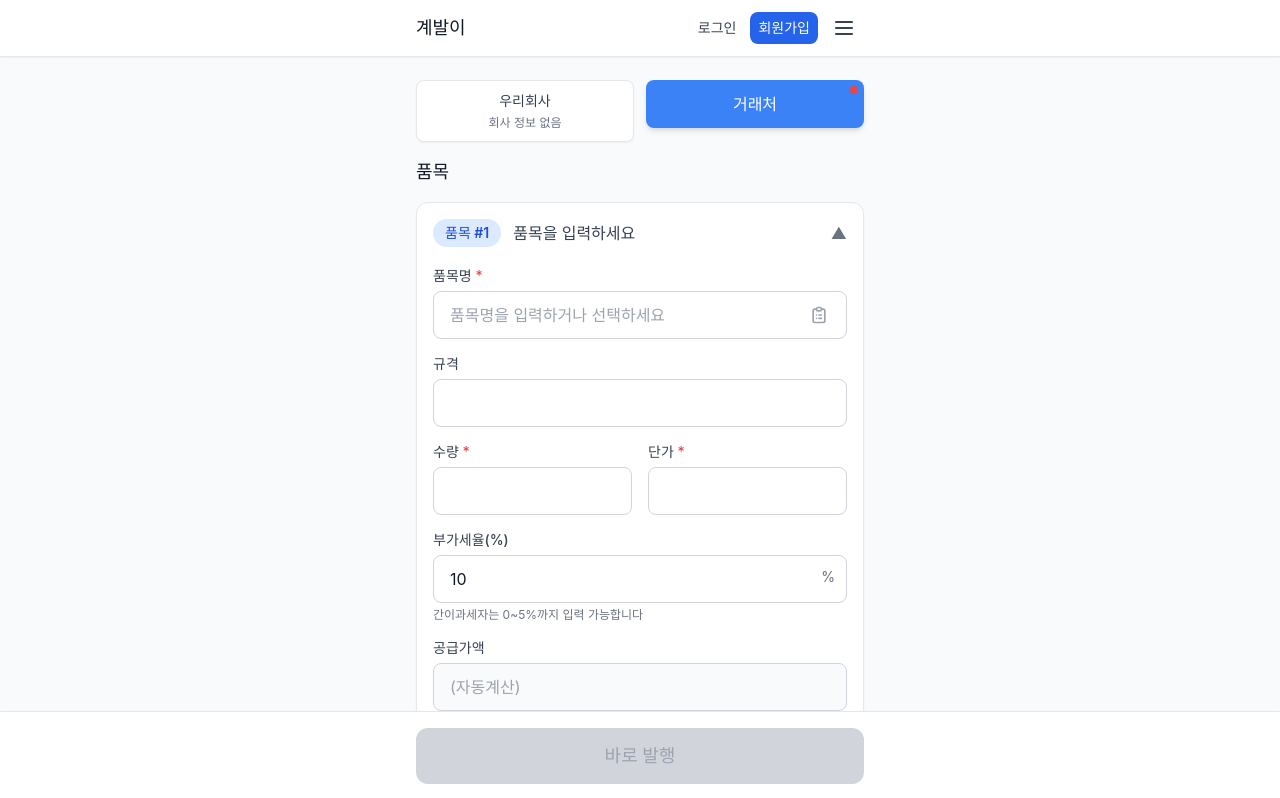
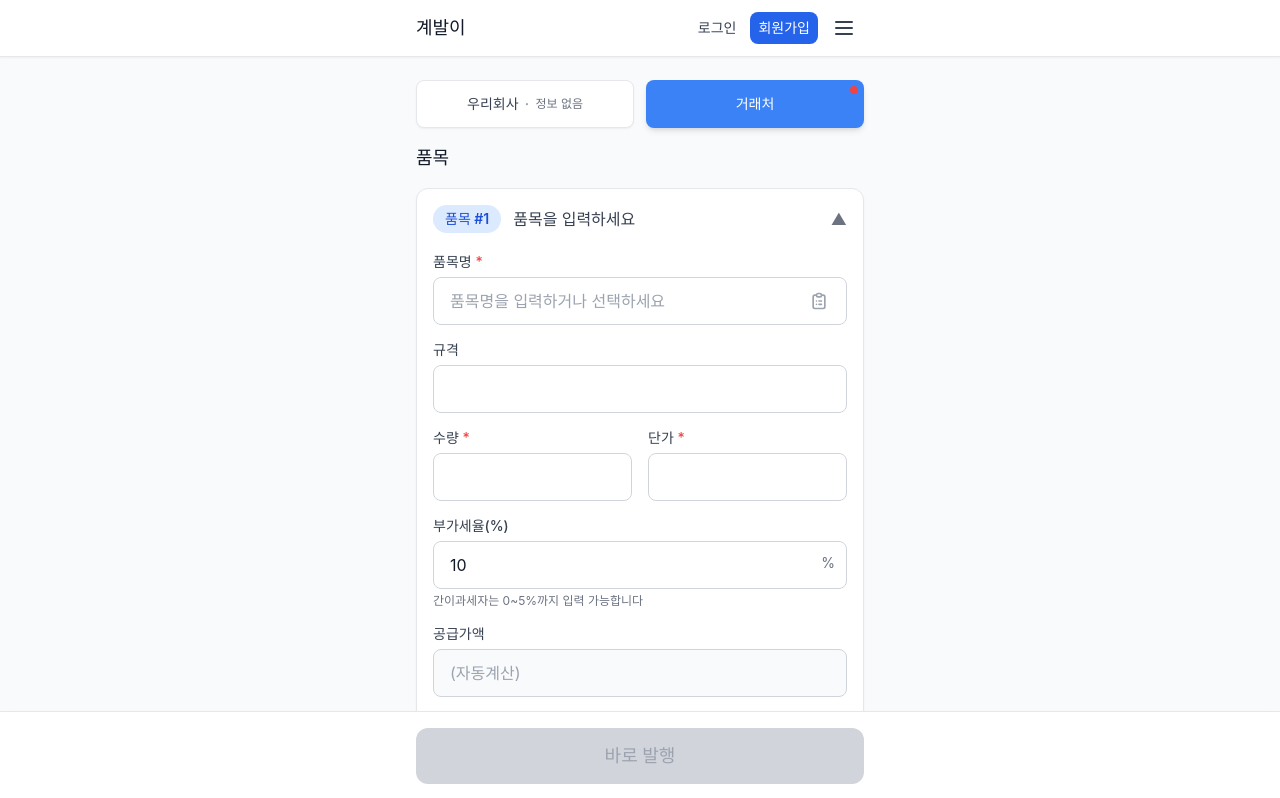
Before and after one commit to tojeon37/mtax, a React (Vite) app in the folder front/: page / in a window 1280 px wide. Shown: the top 798 px of the page. Built offline with nearby package versions, Linux system fonts and the light colour scheme; no server answers; a web font is replaced by a local one.

Commit message:
fix: ?곕━?뚯궗/嫄곕옒泥?踰꾪듉 ?덉씠?꾩썐 ?듭씪 - ??以??띿뒪?몃줈 ?듭씪?섏뿬 ?쒓컖???쇨???媛쒖꽑

```diff
--- a/front/src/pages/InvoiceQuick.tsx
+++ b/front/src/pages/InvoiceQuick.tsx
@@ -301,24 +301,30 @@ export const InvoiceQuick: React.FC = () => {
           {/* 우리회사 버튼 */}
           <button
             onClick={() => setCompanyModalOpen(true)}
-            className="h-auto min-h-[56px] px-4 py-2.5 rounded-lg font-medium flex flex-col items-center justify-center gap-1 bg-white dark:bg-gray-800 border border-gray-200 dark:border-gray-700 text-gray-700 dark:text-gray-300 hover:bg-gray-50 dark:hover:bg-gray-700 hover:border-gray-300 dark:hover:border-gray-600 transition-all shadow-sm"
+            className="h-12 px-4 rounded-lg font-medium transition-all flex items-center justify-center gap-1.5 relative bg-white dark:bg-gray-800 border border-gray-200 dark:border-gray-700 text-gray-700 dark:text-gray-300 hover:bg-gray-50 dark:hover:bg-gray-700 hover:border-gray-300 dark:hover:border-gray-600 shadow-sm"
           >
             <span className="text-sm font-semibold">우리회사</span>
             {currentCompany ? (
-              <span className="text-xs text-gray-600 dark:text-gray-400 truncate max-w-[120px] font-normal">
+              <>
+                <span className="text-gray-400 dark:text-gray-500">·</span>
+                <span className="text-xs text-gray-600 dark:text-gray-400 truncate max-w-[100px] font-normal">
                   {currentCompany.name}
                 </span>
+              </>
             ) : (
+              <>
+                <span className="text-gray-400 dark:text-gray-500">·</span>
                 <span className="text-xs text-gray-500 dark:text-gray-500 font-normal">
-                {isAuthenticated ? '회사 등록 필요' : '회사 정보 없음'}
+                  {isAuthenticated ? '등록 필요' : '정보 없음'}
                 </span>
+              </>
             )}
           </button>
 
           {/* 거래처 버튼 */}
           <button
             onClick={() => setCustomerModalOpen(true)}
-            className={`h-12 px-4 rounded-lg font-medium transition-all flex items-center justify-center gap-2 relative ${buyer
+            className={`h-12 px-4 rounded-lg font-medium transition-all flex items-center justify-center gap-1.5 relative ${buyer
               ? 'bg-blue-500 dark:bg-blue-600 text-white shadow-md hover:shadow-lg'
               : `bg-blue-500 dark:bg-blue-600 text-white shadow-md hover:shadow-lg ${showCustomerRing ? 'ring-2 ring-blue-300 dark:ring-blue-400' : ''}`
               }`}
@@ -329,12 +335,15 @@ export const InvoiceQuick: React.FC = () => {
             {buyer && (
               <span className="absolute top-1 right-1 text-white text-sm font-bold" aria-hidden="true">✓</span>
             )}
-            <span>거래처</span>
-            {buyer && (
-              <span className="text-xs truncate max-w-[100px] text-white">
+            <span className="text-sm font-semibold">거래처</span>
+            {buyer ? (
+              <>
+                <span className="text-white/70">·</span>
+                <span className="text-xs truncate max-w-[100px] text-white font-normal">
                   {buyer.name}
                 </span>
-            )}
+              </>
+            ) : null}
           </button>
         </div>
 
```
Lines whose indentation alone changed are shown as unchanged.
